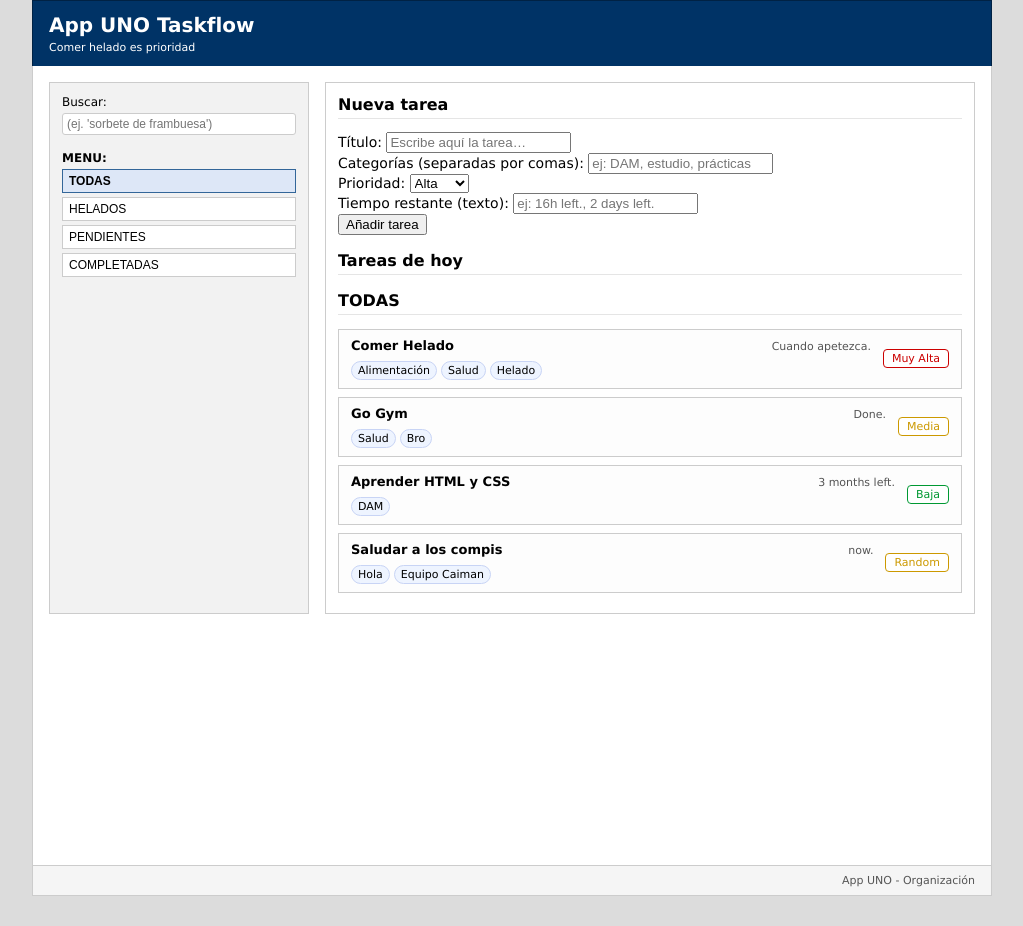
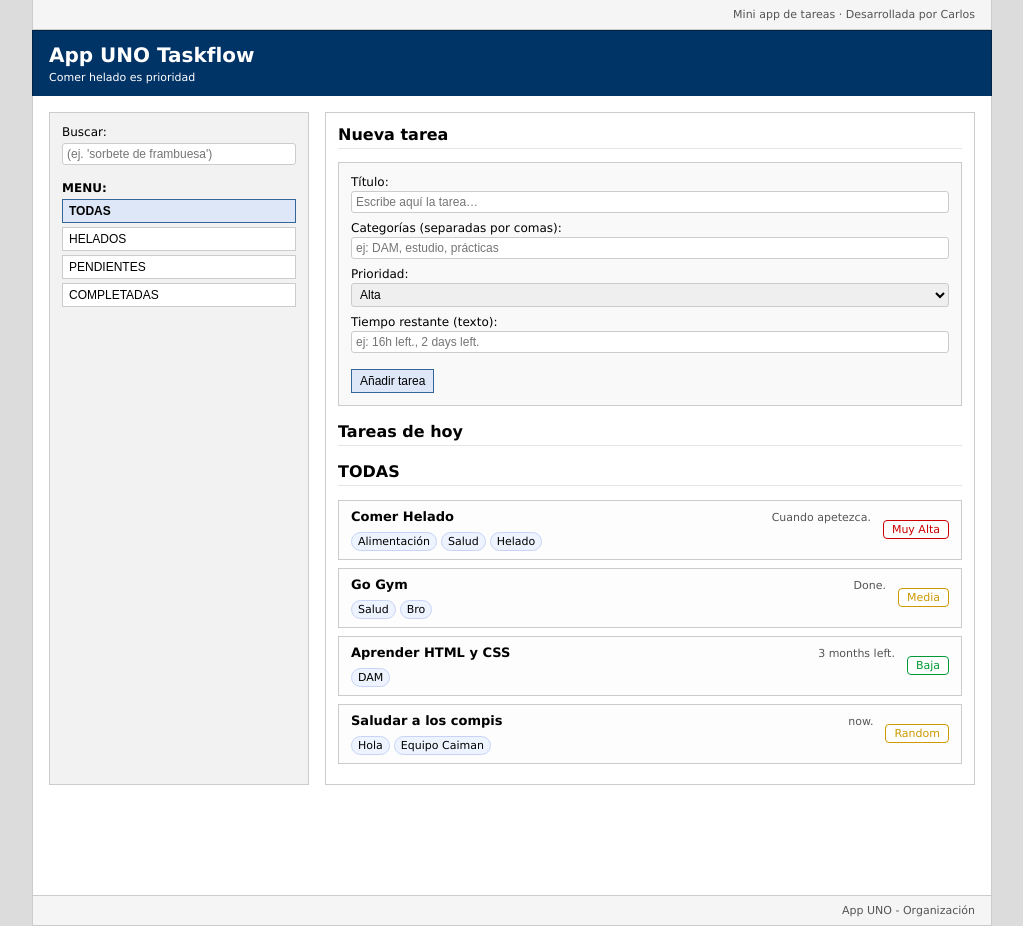
Before and after one commit to Rukion/taskflow-project, a plain HTML site: page index.html in a window 1280 px wide. Shown: the whole page, without its empty margins (128-1151 px from the left). Before the commit the page ends 896 px from the top, so only its background shows below. Drawn offline with Linux system fonts and the light colour scheme.

Commit message:
Formulario añadido sin localStorage

```diff
--- /dev/null
+++ b/app.js
@@ -0,0 +1,50 @@
+// app.js
+
+// Esperamos a que el DOM esté listo
+document.addEventListener("DOMContentLoaded", () => {
+  // 1. Referencias a los elementos del formulario
+  const form = document.getElementById("task-form");
+  const titleInput = document.getElementById("task-title");
+  const tagsInput = document.getElementById("task-tags");
+  const prioritySelect = document.getElementById("task-priority");
+  const deadlineInput = document.getElementById("task-deadline");
+
+  // 2. Comprobamos que el formulario existe por si acaso
+  if (!form) {
+    console.warn("No se encontró el formulario con id 'task-form'.");
+    return;
+  }
+
+  // 3. Enganchamos el evento submit del formulario
+  form.addEventListener("submit", (event) => {
+    // Evita que la página se recargue
+    event.preventDefault();
+
+    // Obtenemos los valores de los campos
+    const title = titleInput.value.trim();
+    const tags = tagsInput.value.trim();
+    const priority = prioritySelect.value;
+    const deadline = deadlineInput.value.trim();
+
+    // Validación básica
+    if (!title) {
+      alert("Por favor, introduce un título para la tarea.");
+      return;
+    }
+
+    // De momento, solo mostramos por consola (prueba de que funciona)
+    console.log("Nueva tarea:");
+    console.log("Título:", title);
+    console.log("Categorías:", tags);
+    console.log("Prioridad:", priority);
+    console.log("Tiempo restante:", deadline);
+
+    // Más adelante:
+    // - Aquí crearemos el objeto tarea
+    // - Lo guardaremos en localStorage
+    // - Lo pintaremos en la lista de tareas
+
+    // Reseteamos el formulario para dejarlo limpio
+    form.reset();
+  });
+});
--- a/index.html
+++ b/index.html
@@ -6,6 +6,15 @@
   <title>Lista de tareas</title>
   <link rel="stylesheet" href="styles.css" />
 </head>
+
+<footer class="app-footer">
+    Mini app de tareas · Desarrollada por Carlos
+  </footer>
+
+  <script src="app.js"></script>
+</body>
+</html>
+
 <body>
   <!-- CABECERA -->
   <header class="app-header">
--- a/styles.css
+++ b/styles.css
@@ -348,3 +348,44 @@ main {
     align-items: flex-start;
   }
 }
+
+/* ====== FORMULARIO DE NUEVA TAREA ====== */
+
+.task-form {
+  border: 1px solid var(--color-border);
+  padding: var(--space-md);
+  margin-bottom: var(--space-lg);
+  background-color: #f9f9f9;
+}
+
+.form-row {
+  display: flex;
+  flex-direction: column;
+  margin-bottom: var(--space-sm);
+}
+
+.form-row label {
+  font-size: 12px;
+  margin-bottom: 2px;
+}
+
+.form-row input,
+.form-row select {
+  font-size: 12px;
+  padding: 3px 4px;
+  border: 1px solid var(--color-border);
+  border-radius: var(--radius-sm);
+}
+
+.btn-primary {
+  margin-top: var(--space-sm);
+  font-size: 12px;
+  padding: 4px 8px;
+  border: 1px solid var(--color-primary);
+  background-color: #dde7f7;
+  cursor: pointer;
+}
+
+.btn-primary:hover {
+  background-color: #c5d6f0;
+}
```
Lines whose indentation alone changed are shown as unchanged.
